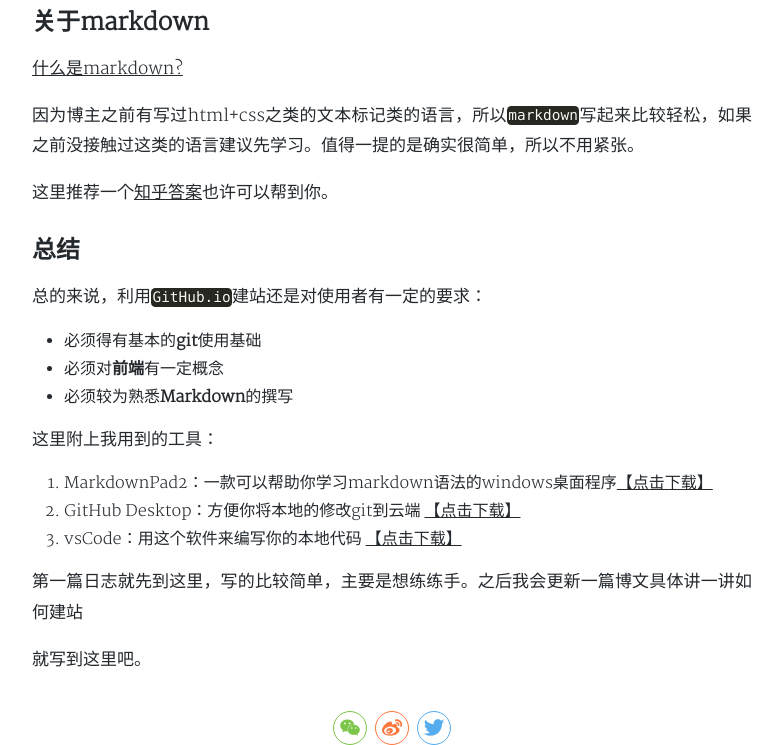
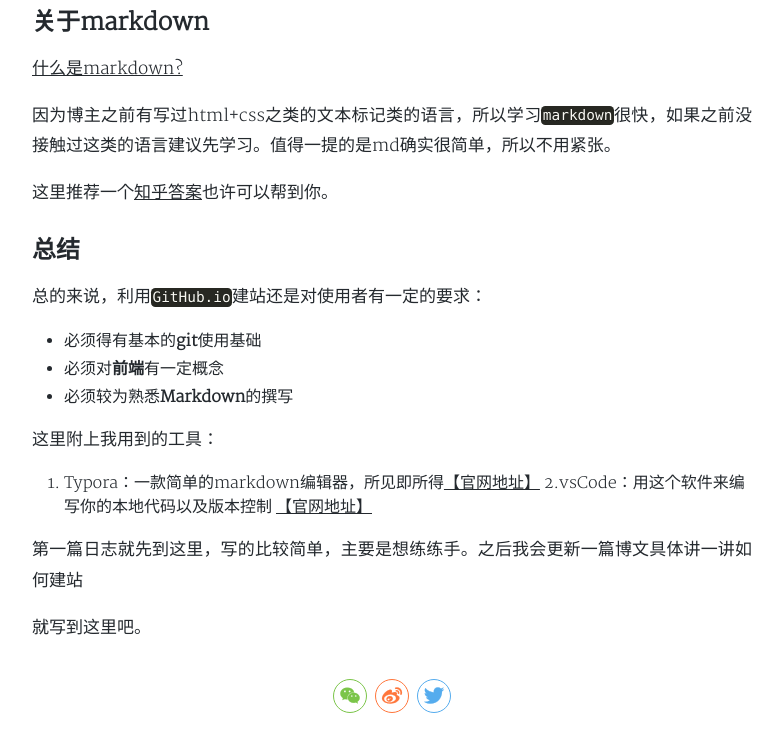
Before and after one commit to JasonWuJiancheng/jason.github.io, a Jekyll site: the page built from _posts/2018-06-03-第一篇博文.md, in a window 1280 px wide and 900 px high, scrolled down 2682 px, cut to the strip 155-900 px from the top of the window. Shown: the whole strip, without its empty margins (248-1031 px from the left). Built offline with Jekyll 4.4.1, drawn with Linux system fonts in a browser that asks for light colours; nearby versions of some CDN libraries; a style sheet for code colours, icons or effects is not loaded; some of the changed text lies outside the part shown.

Commit message:
update post 2018-06-03

```diff
--- a/_posts/2018-06-03-第一篇博文.md
+++ b/_posts/2018-06-03-第一篇博文.md
@@ -4,7 +4,7 @@
 subtitle: 'GitHub Page建站的事'
 date: 2018-06-03
 categories: 技术
-cover: 'https://raw.githubusercontent.com/JasonWuJiancheng/MyPostImage/master/001/cover.jpg'
+cover: 'https://github.com/JasonWuJiancheng/jasonwujiancheng.github.io/tree/master/screenshot/001/cover.jpg'
 tags: markdown github
 ---
 
@@ -14,14 +14,14 @@
 
 <img src="https://gss0.bdstatic.com/94o3dSag_xI4khGkpoWK1HF6hhy/baike/c0%3Dbaike80%2C5%2C5%2C80%2C26/sign=b339f649c7fc1e17e9b284632bf99d66/0dd7912397dda1445da42dedbab7d0a20df486c4.jpg" width="50%">
 
-*github.io*默认采用*Jekyll*作为建站工具，而后者是一款当前火热的开源静态网站建站工具，拥有庞大的使用群体和社区。意味着其拥有丰富的插件，丰富的主题，最重要的是已经有无数人帮你造出了无数的轮子可供参考。没有前端功底？没关系，可以直接从其他大佬的[github](http://github.com/)里直接*Fork*下来就行了。
+*github.io*默认采用*Jekyll*作为建站工具，而后者是一款当前火热的开源静态网站建站工具，拥有庞大的使用群体和社区。意味着其拥有丰富的插件，丰富的主题，最重要的是已经有无数人帮你造出了无数的轮子可供参考。没有前端功底？没关系，可以直接从其他大佬的[github](http://github.com/)里直接*Fork*一套框架就行了。
 
-> 网上关于如何使用其建立个人博客相关教学的文章也非常多了，所以这里就不赘述了，我应用的方法是本地利用vscode编写，用GitHubDesktop来上传更新
+> 网上关于如何使用其建立个人博客相关教学的文章也非常多了，所以这里就不赘述了，我应用的工具是*vsCode*
 
 ## 创造自己的博客
 可以看到从网上fork下来的网站的目录是这样的,初次使用可以根据README.md中的提示信息进行修改。
 
-![目录](https://raw.githubusercontent.com/JasonWuJiancheng/MyPostImage/master/001/menu.jpg)
+![目录](https://github.com/JasonWuJiancheng/jasonwujiancheng.github.io/tree/master/screenshot/001/menu.jpg)
 
 **下面列举重要的两件事**
 
@@ -32,19 +32,19 @@
 
 更改目录树下的`_config.yml`文件即可
 
-![博客信息](https://raw.githubusercontent.com/JasonWuJiancheng/MyPostImage/master/001/_config.jpg)
+![博客信息](https://github.com/JasonWuJiancheng/jasonwujiancheng.github.io/tree/master/screenshot/001/_config.jpg)
 
 ### 发布博文
 
 将博文内容保存为一定格式的`.md`文件并放入目录树`_posts`文件夹下即可
 
-![发布博文](https://raw.githubusercontent.com/JasonWuJiancheng/MyPostImage/master/001/_posts.jpg)
+![发布博文](https://github.com/JasonWuJiancheng/jasonwujiancheng.github.io/tree/master/screenshot/001/_posts.jpg)
 
 ## 关于markdown
 
 [什么是markdown?](https://baike.baidu.com/item/markdown/3245829?fr=aladdin)
 
-因为博主之前有写过html+css之类的文本标记类的语言，所以`markdown`写起来比较轻松，如果之前没接触过这类的语言建议先学习。值得一提的是确实很简单，所以不用紧张。
+因为博主之前有写过html+css之类的文本标记类的语言，所以学习`markdown`很快，如果之前没接触过这类的语言建议先学习。值得一提的是md确实很简单，所以不用紧张。
 
 这里推荐一个[知乎答案](https://www.zhihu.com/question/20409634)也许可以帮到你。
 
@@ -58,9 +58,8 @@
 
 这里附上我用到的工具：
 
-1. MarkdownPad2：一款可以帮助你学习markdown语法的windows桌面程序[【点击下载】](http://markdownpad.com/download.html)
-2. GitHub Desktop：方便你将本地的修改git到云端 [【点击下载】](https://central.github.com/deployments/desktop/desktop/latest/win32)
-3. vsCode：用这个软件来编写你的本地代码 [【点击下载】](https://go.microsoft.com/fwlink/?Linkid=852157)
+1. Typora：一款简单的markdown编辑器，所见即所得[【官网地址】](https://www.typora.io/)
+2.vsCode：用这个软件来编写你的本地代码以及版本控制 [【官网地址】](https://code.visualstudio.com/)
 
 第一篇日志就先到这里，写的比较简单，主要是想练练手。之后我会更新一篇博文具体讲一讲如何建站
 
```
